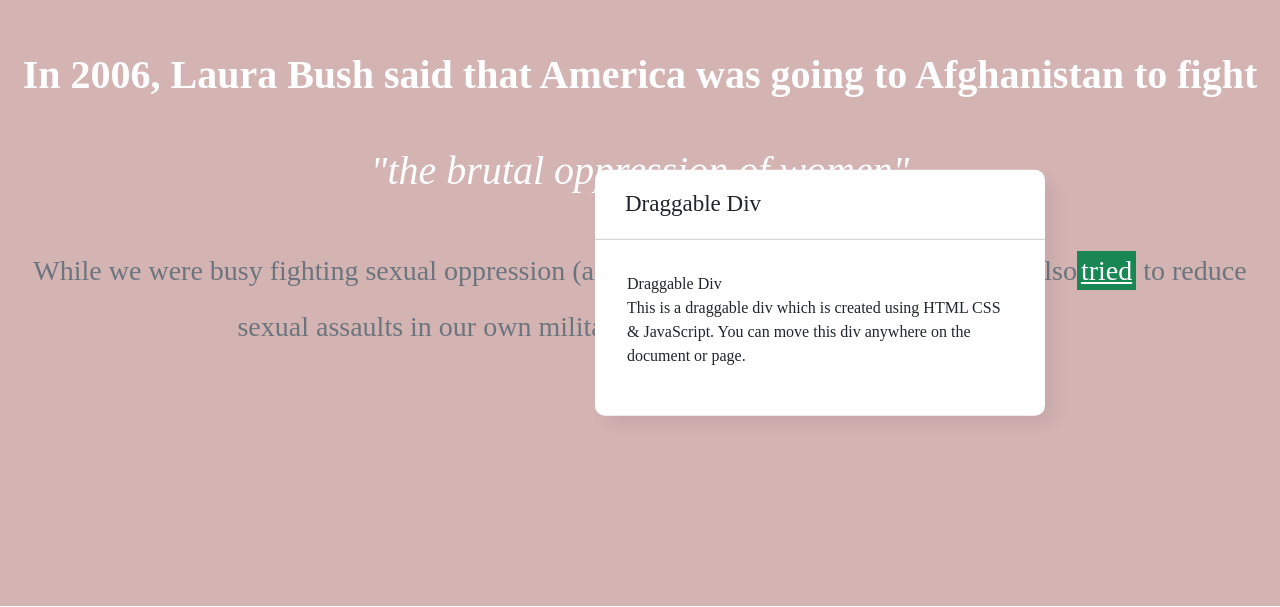
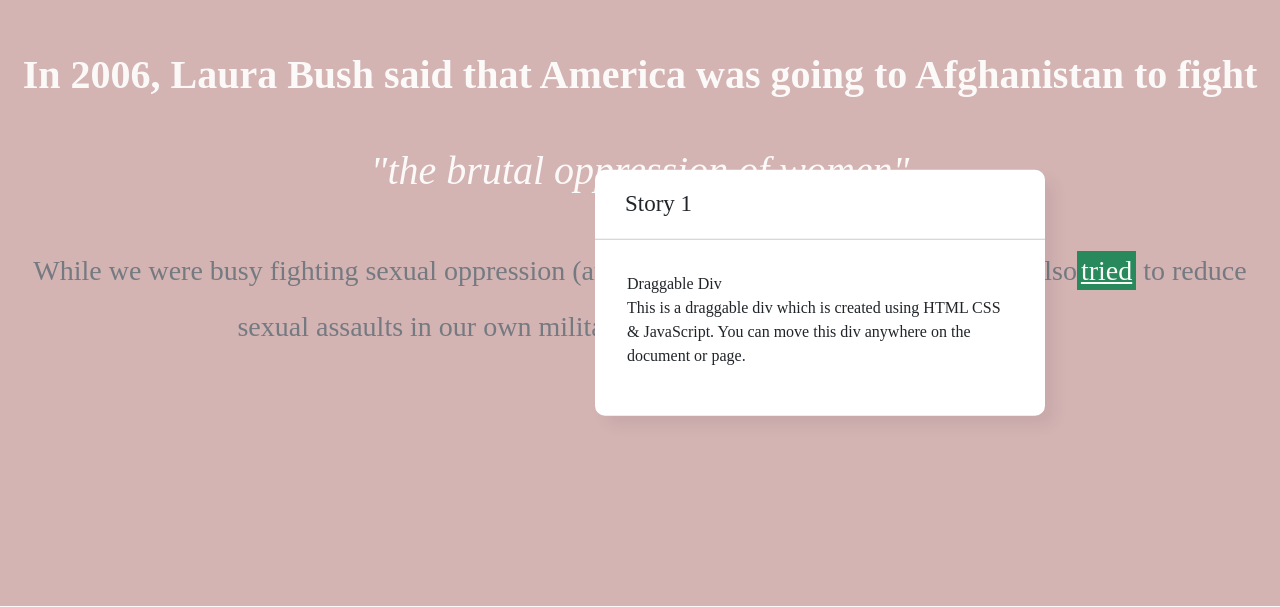
Before and after one commit to kaizer1v/costs_of_war_brown_uni, a plain HTML site: page index.html in a window 1280 px wide. Shown: the part 193-800 px from the top of the page. Drawn offline with nearby package versions, Linux system fonts and the light colour scheme; some icons are missing; a web font is replaced by a local one.

Commit message:
reveal animation to be changed.. but there for now

```diff
--- a/index.html
+++ b/index.html
@@ -12,7 +12,7 @@
 
   <div class="sections">
 
-    <section id="story1">
+    <section id="story1" class="invisible">
       <div class="section-content align-middle">
         <h1 class="fw-bolder fade-show">In 2006, Laura Bush said that America was going to Afghanistan to fight</h1>
         <h1 class="my-5 fade-show"><em> "the brutal oppression of women"</em></h1>
@@ -44,18 +44,10 @@
       </div>
     </section>
   </div>
-    <!-- <div>
-      <nav class="navbar sticky-bottom bg-body-tertiary">
-        <div class="container-fluid">
-          <a class="navbar-brand" href="#">View Timeline</a>
-          <a class="navbar-brand" href="#">Read Full Paper</a>
-        </div>
-      </nav>
-    </div> -->
 
   <!-- dialogs -->
-  <div id="dialog-story1" class="dialog-wrapper">
-    <header>Draggable Div</header>
+  <div id="dialog-story1" class="invisible dialog-wrapper">
+    <header>Story 1</header>
     <div class="content">
       <div class="icon"><i class='bx bx-move'></i></div>
       <div class="title">Draggable Div</div>
@@ -63,7 +55,7 @@
     </div>
   </div>
 
-  <div id="dialog-story2" class="dialog-wrapper">
+  <div id="dialog-story2" class="invisible dialog-wrapper">
     <header>Draggable Div 2</header>
     <div class="content">
       <div class="icon"><i class='bx bx-move'></i></div>
--- a/script.js
+++ b/script.js
@@ -151,12 +151,22 @@ document.addEventListener("scroll", evt => {
 
 function story_zero() {
   // when in section 0, do the following
+  // TODO: releval line by line
+  const story0 = document.querySelector('#dialog-story1')
+  const story_content = document.querySelector('#story1')
+  story0.classList.replace('invisible', 'visible')
+  story_content.classList.replace('invisible', 'visible')
+  story_content.classList.add('reveal')
+
   console.log('you are in section 0');
   prev_section = curr_section;
 }
 
 function story_one() {
   // when in section 1, do the following
+  const story2 = document.querySelector('#dialog-story2')
+  story2.classList.replace('invisible', 'visible')
+
   console.log('you are in section 1');
   prev_section = curr_section;
 }
--- a/style.css
+++ b/style.css
@@ -41,16 +41,15 @@ section {
 	font-size: calc(1rem + 3vw);
 }
 
-
 /* ----- */
-
-/* .bg-success-subtle { background-color: var(--bs-success-bg-subtle); }
-.bg-danger-subtle { background-color: var(--bs-danger-bg-subtle); } */
-
 
 @keyframes reveal {
   from { opacity: 0.1; }
   to   { opacity: 1;   }
+}
+
+.reveal {
+  animation: reveal 2s steps(44) 1s 1 normal both;
 }
 
 /**
@@ -75,6 +74,8 @@ Story Dialogs
 }
 .dialog-wrapper .content { padding: 2rem; }
 
+
+/* story dialog positions */
 #dialog-story1 {
   top: 30%;
   left: 50%;
```
